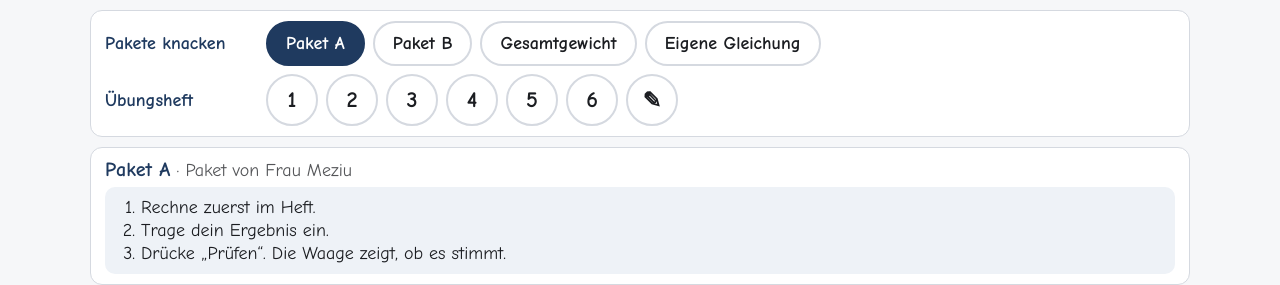
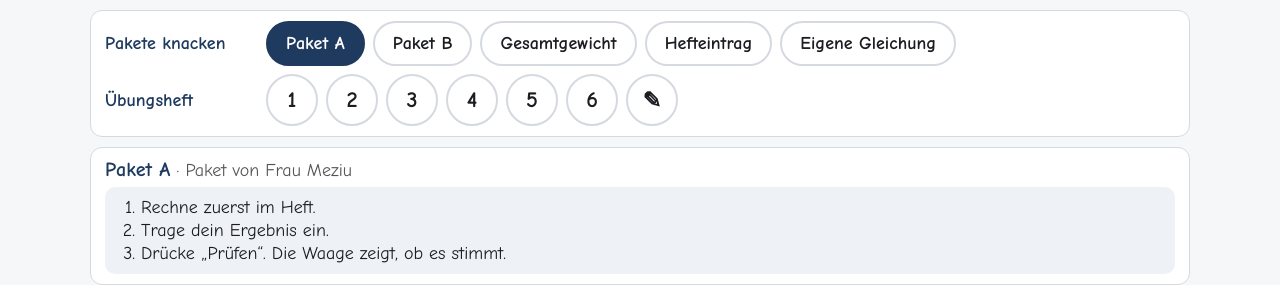
Before and after one commit to teutameziu-mziu/waage, a plain HTML site: page kontrolle.html in a window 1280 px wide. Shown: the top 285 px of the page. Drawn offline with Linux system fonts and the light colour scheme.

Commit message:
Kontroll-Waage: Reiter Hefteintrag mit Merke, Link zur Hauptwaage
Co-Authored-By: Claude Sonnet 5.5 <noreply@anthropic.com>
Claude-Session: https://claude.ai/code/session_01JkBBSbMmsDJGEJphpno4g9

```diff
--- a/kontrolle.html
+++ b/kontrolle.html
@@ -77,6 +77,7 @@ details summary{cursor:pointer;font-weight:700;color:var(--navy);font-size:1.1re
   <div class="row big" id="tot" style="display:none">x = <input type="number" id="gx" step="any" aria-label="Gewicht Paket A"> kg &nbsp; y = <input type="number" id="gy" step="any" aria-label="Gewicht Paket B"> kg<br>Gesamt = <input type="number" id="gg" step="any" aria-label="Gesamtgewicht"> kg <button class="go" id="ck2">Prüfen</button></div>
   <div id="cmsg" aria-live="polite"></div>
   <div class="row" style="margin-top:4px"><button id="clr">Neu eintragen</button></div></div>
+<div class="card" id="merke" style="display:none"><h2>Merke</h2><div>1. <b>Zuerst vereinfachen:</b> Gleiches auf jeder Seite zusammenfassen.<br>2. <b>Dann umformen:</b> Auf beiden Seiten das Gleiche rechnen, bis x allein steht (Äquivalenzumformung).<br>3. Am Ende steht da <b>x = Ergebnis</b>.<br>4. <b>Probe:</b> x in die Anfangsgleichung einsetzen. Links und rechts muss das Gleiche herauskommen.<br><b>Wichtig:</b> Eine Gleichung ist wie eine Waage. Sie muss immer im Gleichgewicht sein. Was ich links rechne, rechne ich auch rechts.</div></div>
 <details class="card" id="help"><summary>Hilfe: Rechne Schritt für Schritt mit der Waage</summary>
   <div class="ops" id="ops" style="margin-top:10px">
    <button class="op" data-o="+" aria-pressed="false">+</button><button class="op" data-o="-" aria-pressed="true">−</button><button class="op" data-o="*" aria-pressed="false">·</button><button class="op" data-o=":" aria-pressed="false">:</button>
@@ -86,6 +87,7 @@ details summary{cursor:pointer;font-weight:700;color:var(--navy);font-size:1.1re
   <div class="row"><button class="go" id="go">Auf beiden Seiten rechnen</button><button id="undo">↶ Zurück</button><button id="rst">Neu</button></div>
   <div id="msg" aria-live="polite"></div>
   <div id="steps"></div></details>
+<div style="text-align:center;opacity:.8"><a href="./">Zur Hauptwaage (Einführung, Vorwissen)</a></div>
 </main>
 <script>
 (function(){
@@ -96,6 +98,7 @@ var TASKS=[
  {t:"Paket A",g:"Paket von Frau Meziu",q:[2,3,0,11],v:"x",kg:1,grp:"p",lab:"Paket A"},
  {t:"Paket B",g:"Paket der Schwester",q:[3,4,1,14],v:"y",kg:1,grp:"p",lab:"Paket B"},
  {t:"Gesamtgewicht",g:"Paket A + Paket B",total:1,v:"x",kg:1,grp:"p",lab:"Gesamtgewicht"},
+ {t:"Hefteintrag",g:"aus der letzten Stunde",q:[4,2,1,8],v:"x",grp:"p",lab:"Hefteintrag",merke:1,hint:["Löse die Gleichung Schritt für Schritt mit der Waage (Hilfe unten).","Sage zu jedem Schritt: Was machen wir? Wie lautet die Rechnung?","Mache zum Schluss die Probe: Trage x ein und drücke „Prüfen“."]},
  {t:"Eigene Gleichung",g:"aus dem Heft",q:[1,3,0,7],own:1,v:"x",grp:"p",lab:"Eigene Gleichung"},
  {t:"Subtrahieren",g:"Einzelarbeit",q:[1,4,0,9],v:"x",grp:"u"},
  {t:"Dividieren",g:"Einzelarbeit",q:[3,0,0,12],v:"x",grp:"u"},
@@ -103,7 +106,7 @@ var TASKS=[
  {t:"Subtrahieren und Dividieren",g:"Partnerarbeit",q:[2,3,0,11],v:"x",grp:"u"},
  {t:"x und Zahl subtrahieren",g:"Partnerarbeit",q:[2,1,1,6],v:"x",grp:"u"},
  {t:"Alle Schritte",g:"Partnerarbeit",q:[3,2,1,8],v:"x",grp:"u"}];
-var OWN=3;
+var OWN=4;
 var cur=0,hist=[],op="-",tg="k",guess=null,V="x",tot=null;
 function solve(q){return (q[3]-q[1])/(q[0]-q[2])}
 var TA=solve(TASKS[0].q),TB=solve(TASKS[1].q);
@@ -219,9 +222,9 @@ function pick(i){cur=i;var T=TASKS[i];tot=null;guess=null;
   $("own").style.display=T.own?"block":"none";
   $("one").style.display=T.total?"none":"flex";$("tot").style.display=T.total?"block":"none";
   document.querySelectorAll(".kg").forEach(function(e){e.style.display=T.kg?"inline":"none"});
-  $("help").style.display=T.total?"none":"block";$("help").open=!(T.grp=="p"&&!T.own);
+  $("help").style.display=T.total?"none":"block";$("help").open=!(T.grp=="p"&&!T.own)||!!T.merke;$("merke").style.display=T.merke?"block":"none";
   $("ti").textContent=T.grp=="p"?T.t:"Aufgabe "+(i-OWN)+": "+T.t;$("tg").textContent="· "+T.g;
-  $("hint").innerHTML=(T.grp=="p"?PH:UH).map(function(x){return"<li>"+x+"</li>"}).join("");
+  $("hint").innerHTML=(T.hint||(T.grp=="p"?PH:UH)).map(function(x){return"<li>"+x+"</li>"}).join("");
   $("h2c").textContent=T.total?"Prüfe euer Gesamtgewicht":"Prüfe dein Ergebnis";
   document.querySelectorAll("#nav button").forEach(function(b){b.setAttribute("aria-selected",+b.dataset.i==i)});
   cm("");msg("");$("g").value="";["gx","gy","gg"].forEach(function(k){$(k).value=""});draw()}
```
